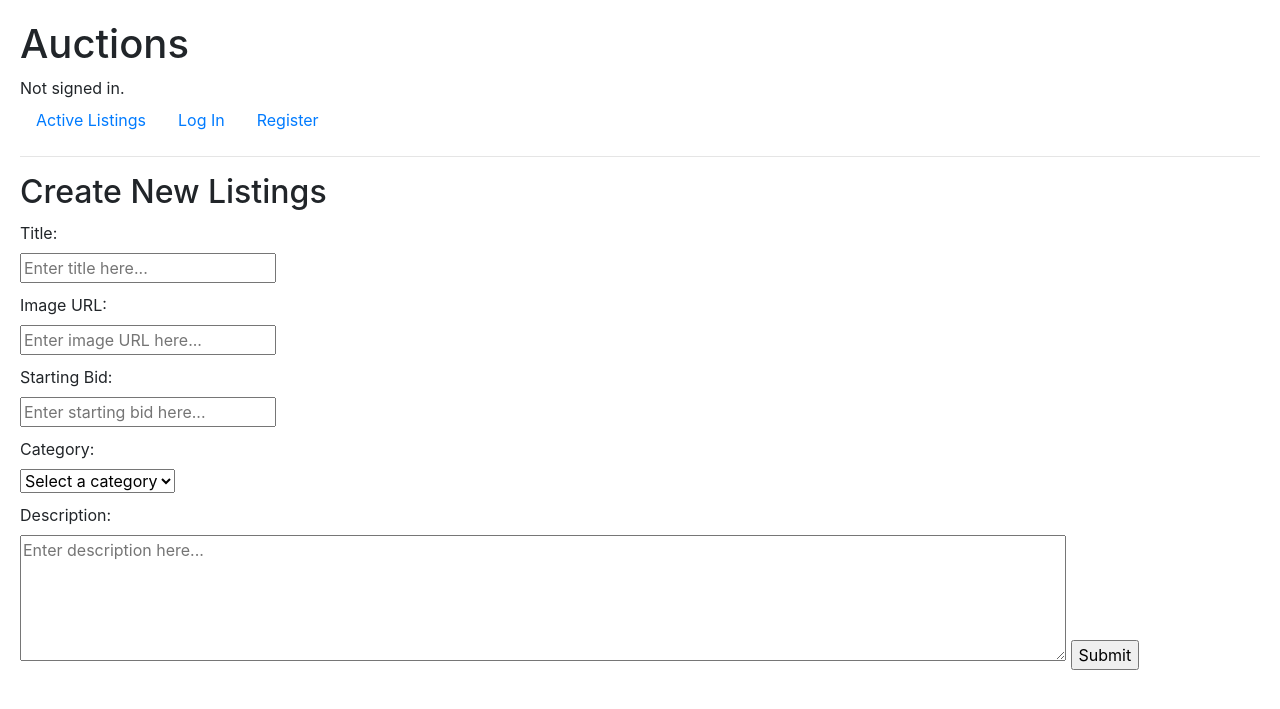
After one commit to cloydbalongkit1/commerse_django, a Django app: page /new_listing in a window 1280 px wide. The commit adds this page. Shown: the top 709 px of the page. Run offline with Django 3.2, Linux system fonts and the light colour scheme; some libraries are stand-ins or nearby versions.

Commit message:
making forms.py, create templete new listing and addtional views

```diff
--- /dev/null
+++ b/auctions/forms.py
@@ -0,0 +1,38 @@
+from django import forms
+
+
+
+class CreateListing(forms.Form):
+    title = forms.CharField(label="Title", max_length=60,
+            widget=forms.TextInput(attrs={
+                'class': 'title',
+                'placeholder': 'Enter title here...'
+            }))
+    image_url = forms.URLField(label="Image URL", max_length=255, required=False,
+            widget=forms.URLInput(attrs={
+                'class': 'image-url',
+                'placeholder': 'Enter image URL here...'
+            }))
+    starting_bid = forms.DecimalField(label="Starting Bid", max_digits=12, decimal_places=2,
+                widget=forms.NumberInput(attrs={
+                'class': 'starting_bid',
+                'placeholder': 'Enter starting bid here...'
+               }))
+    category = forms.ChoiceField(label="Category",
+                choices=[('', 'Select a category'),
+                    ('fashion', 'Fashion'),
+                    ('toys', 'Toys'),
+                    ('electronics', 'Electronics'),
+                    ('home', 'Home'),
+                    ],
+                required=False,
+                widget=forms.Select(attrs={
+                'class': 'category_class'
+            }))
+    description = forms.CharField(
+            widget=forms.Textarea(attrs={
+                'class': 'description',
+                'placeholder': 'Enter description here...',
+                'rows': 5,
+                'cols': 100,
+            }))
--- a/auctions/models.py
+++ b/auctions/models.py
@@ -1,5 +1,6 @@
 from django.contrib.auth.models import AbstractUser
 from django.db import models
+
 
 
 class User(AbstractUser):
--- a/auctions/static/auctions/styles.css
+++ b/auctions/static/auctions/styles.css
@@ -1,3 +1,13 @@
 body {
-    padding: 10px;
+    padding: 20px;
 }
+
+label {
+    display: block;
+    margin-top: 10px;
+}
+
+
+.form-submit {
+    margin-top: 5px;
+}
--- a/auctions/templates/auctions/layout.html
+++ b/auctions/templates/auctions/layout.html
@@ -2,11 +2,13 @@
 
 <!DOCTYPE html>
 <html lang="en">
+
     <head>
         <title>{% block title %}Auctions{% endblock %}</title>
         <link rel="stylesheet" href="https://stackpath.bootstrapcdn.com/bootstrap/4.4.1/css/bootstrap.min.css" integrity="sha384-Vkoo8x4CGsO3+Hhxv8T/Q5PaXtkKtu6ug5TOeNV6gBiFeWPGFN9MuhOf23Q9Ifjh" crossorigin="anonymous">
         <link href="{% static 'auctions/styles.css' %}" rel="stylesheet">
     </head>
+
     <body>
         <h1>Auctions</h1>
         <div>
@@ -21,6 +23,9 @@
                 <a class="nav-link" href="{% url 'index' %}">Active Listings</a>
             </li>
             {% if user.is_authenticated %}
+                <li class="nav-item">
+                    <a class="nav-link" href="{% url 'new_listing' %}">Create Listing</a>
+                </li>
                 <li class="nav-item">
                     <a class="nav-link" href="{% url 'logout' %}">Log Out</a>
                 </li>
--- /dev/null
+++ b/auctions/templates/auctions/new_listing.html
@@ -0,0 +1,16 @@
+{% extends "auctions/layout.html" %}
+
+{% block body %}
+    <div class="div_form">
+        <h2>Create New Listings</h2>
+
+        <form action="{% url 'new_listing' %}" method="post">
+            {% csrf_token %}
+            {{ form }}
+            <input type="submit" class="form-submit">
+        </form>
+
+    </div>
+
+
+{% endblock %}
--- a/auctions/urls.py
+++ b/auctions/urls.py
@@ -6,5 +6,6 @@ urlpatterns = [
     path("", views.index, name="index"),
     path("login", views.login_view, name="login"),
     path("logout", views.logout_view, name="logout"),
-    path("register", views.register, name="register")
+    path("register", views.register, name="register"),
+    path("new_listing", views.new_listing, name="new_listing"),
 ]
--- a/auctions/views.py
+++ b/auctions/views.py
@@ -6,6 +6,7 @@ from django.shortcuts import render
 from django.urls import reverse
 
 from .models import User
+from .forms import CreateListing
 
 
 def index(request):
@@ -62,3 +63,23 @@ def register(request):
         return HttpResponseRedirect(reverse("index"))
     else:
         return render(request, "auctions/register.html")
+
+
+
+def new_listing(request):
+    if request.method == "POST":
+        form = CreateListing(request.POST)
+        if form.is_valid():
+            print(request)
+            print(form.cleaned_data["title"])
+            print(form.cleaned_data["image_url"])
+            print(form.cleaned_data["starting_bid"])
+            print(form.cleaned_data["category"])
+            print(form.cleaned_data["description"])
+
+            return HttpResponseRedirect(reverse("new_listing"))
+
+    form = CreateListing
+    return render(request, "auctions/new_listing.html", {
+        "form": form,
+    })
```
Also changed, not shown: auctions/templates/auctions/index.html (line endings or trailing spaces).
